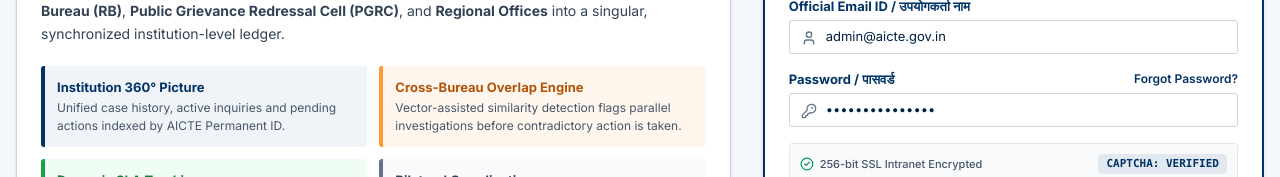
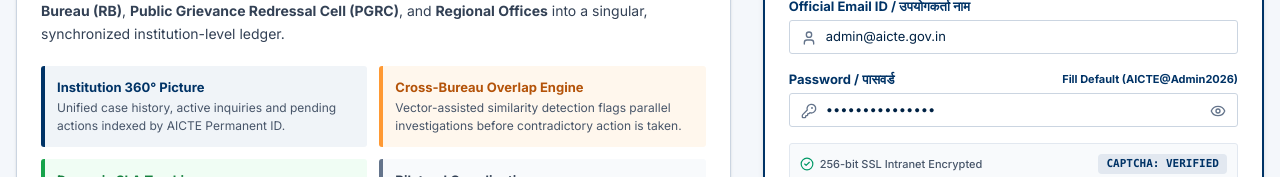
Before and after one commit to cyrilchris-j/aicte-complaint-monitor, a React (Vite) app: page /login in a window 1280 px wide. Shown: the part 332-509 px from the top of the page. Built offline with nearby package versions, Linux system fonts and the light colour scheme; no server answers; the database is empty.

Commit message:
supabase database updated

```diff
--- a/src/demo/store.ts
+++ b/src/demo/store.ts
@@ -251,16 +251,30 @@
 
 export async function login(email: string, password: string) {
   const cleanEmail = email.trim().toLowerCase()
+  const enteredPassword = password.trim()
+
+  // 1. Check official administrative accounts (supports both full email and username e.g. director / director@aicte.gov.in)
+  const account = state.accounts.find(
+    (a) => a.email.toLowerCase() === cleanEmail || a.email.toLowerCase().split('@')[0] === cleanEmail
+  )
+  if (account && account.password === enteredPassword) {
+    const profile = state.profiles.find((p) => p.id === account.profileId)
+    if (profile?.active) {
+      state.sessionProfileId = profile.id
+      audit(profile.id, 'Login', 'session', profile.id, null, email)
+      emit()
+      return { ok: true as const, profile }
+    }
+  }
+
+  // 2. Also authenticate against Supabase Auth if connected
   if (supabaseEnabled && supabase) {
     try {
       const { data, error } = await supabase.auth.signInWithPassword({
         email: cleanEmail,
-        password,
+        password: enteredPassword,
       })
-      if (error) {
-        return { ok: false as const, error: error.message }
-      }
-      if (data.user) {
+      if (!error && data?.user) {
         await syncFromSupabase()
         const p = state.profiles.find((x) => x.auth_user_id === data.user.id || x.email.toLowerCase() === cleanEmail)
         if (p) {
@@ -270,22 +284,12 @@
           return { ok: true as const, profile: p }
         }
       }
-    } catch (e: any) {
-      return { ok: false as const, error: e.message || 'Unable to sign in via Supabase.' }
+    } catch {
+      // Fall through
     }
   }
 
-  // Fallback demo account authentication
-  const account = state.accounts.find((a) => a.email.toLowerCase() === cleanEmail)
-  if (!account || account.password !== password) {
-    return { ok: false as const, error: 'Invalid email or password.' }
-  }
-  const profile = state.profiles.find((p) => p.id === account.profileId)
-  if (!profile?.active) return { ok: false as const, error: 'Account is inactive.' }
-  state.sessionProfileId = profile.id
-  audit(profile.id, 'Login', 'session', profile.id, null, email)
-  emit()
-  return { ok: true as const, profile }
+  return { ok: false as const, error: 'Invalid login credentials. Please use official AICTE credentials (e.g. director@aicte.gov.in / AICTE@Admin2026).' }
 }
 
 export async function logout() {
--- a/src/pages/LoginPage.tsx
+++ b/src/pages/LoginPage.tsx
@@ -5,7 +5,7 @@
 import { getSnapshot } from '../demo/store'
 import { inputClass } from '../components/ui'
 import { GovernmentTopBar, OfficialAicteHeader } from '../components/AicteBrand'
-import { ShieldCheck, Lock, User, KeyRound, Building, CheckCircle2, AlertCircle } from 'lucide-react'
+import { ShieldCheck, Lock, User, KeyRound, Building, CheckCircle2, AlertCircle, Eye, EyeOff } from 'lucide-react'
 
 export function LoginPage() {
   const { profile, login, demoPassword } = useAuth()
@@ -14,6 +14,7 @@
   const from = (location.state as { from?: string } | null)?.from ?? '/dashboard'
   const [email, setEmail] = useState('admin@aicte.gov.in')
   const [password, setPassword] = useState(demoPassword)
+  const [showPassword, setShowPassword] = useState(false)
   const [error, setError] = useState<string | null>(null)
 
   if (profile) return <Navigate to={from} replace />
@@ -205,10 +206,10 @@
                     <User size={16} className="absolute left-3 top-2.5 text-[#64748b]" />
                     <input
                       className={`${inputClass} pl-9 font-sans`}
-                      type="email"
+                      type="text"
                       value={email}
                       onChange={(e) => setEmail(e.target.value)}
-                      placeholder="officer@aicte.gov.in"
+                      placeholder="e.g. director@aicte.gov.in or admin"
                       required
                       autoComplete="username"
                     />
@@ -220,20 +221,31 @@
                     <label className="block text-[13px] font-bold text-[#003366]">
                       Password / पासवर्ड
                     </label>
-                    <Link to="/forgot-password" className="text-[12px] font-semibold text-[#003366] hover:underline">
-                      Forgot Password?
-                    </Link>
+                    <button
+                      type="button"
+                      onClick={() => setPassword(demoPassword)}
+                      className="text-[11px] font-bold text-[#003366] hover:underline cursor-pointer"
+                    >
+                      Fill Default ({demoPassword})
+                    </button>
                   </div>
                   <div className="relative">
                     <KeyRound size={16} className="absolute left-3 top-2.5 text-[#64748b]" />
                     <input
-                      className={`${inputClass} pl-9 font-sans`}
-                      type="password"
+                      className={`${inputClass} pl-9 pr-10 font-sans`}
+                      type={showPassword ? 'text' : 'password'}
                       value={password}
                       onChange={(e) => setPassword(e.target.value)}
                       required
                       autoComplete="current-password"
                     />
+                    <button
+                      type="button"
+                      onClick={() => setShowPassword(!showPassword)}
+                      className="absolute right-3 top-2.5 text-[#64748b] hover:text-[#003366] cursor-pointer"
+                    >
+                      {showPassword ? <EyeOff size={16} /> : <Eye size={16} />}
+                    </button>
                   </div>
                 </div>
 
```
